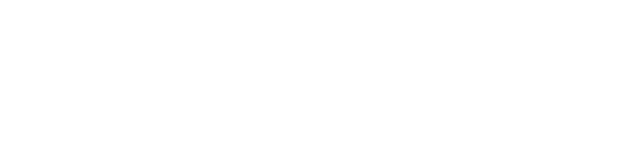
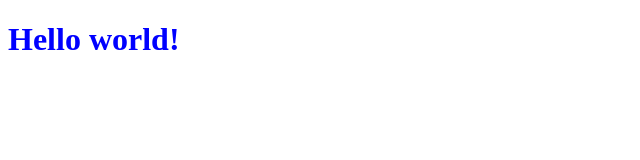
Before and after one commit to shochin666/demo, a plain HTML site: page index.html in a window 1280 px wide. Shown: the whole page, without its empty margins (0-640 px from the left). Drawn offline with Linux system fonts and the light colour scheme.

Commit message:
first commit

```diff
--- a/index.html
+++ b/index.html
@@ -4,7 +4,11 @@
     <meta charset="UTF-8" />
     <meta http-equiv="X-UA-Compatible" content="IE=edge" />
     <meta name="viewport" content="width=device-width, initial-scale=1.0" />
+    <link rel="stylesheet" href="./style.css" />
     <title>Document</title>
   </head>
-  <body></body>
+  <body>
+    <h1 class="message">Hello world!</h1>
+    <!-- ここに <h1>Hello world!</h1> を記述 -->
+  </body>
 </html>
--- a/style.css
+++ b/style.css
@@ -0,0 +1,3 @@
+.message {
+  color: blue;
+}
```
